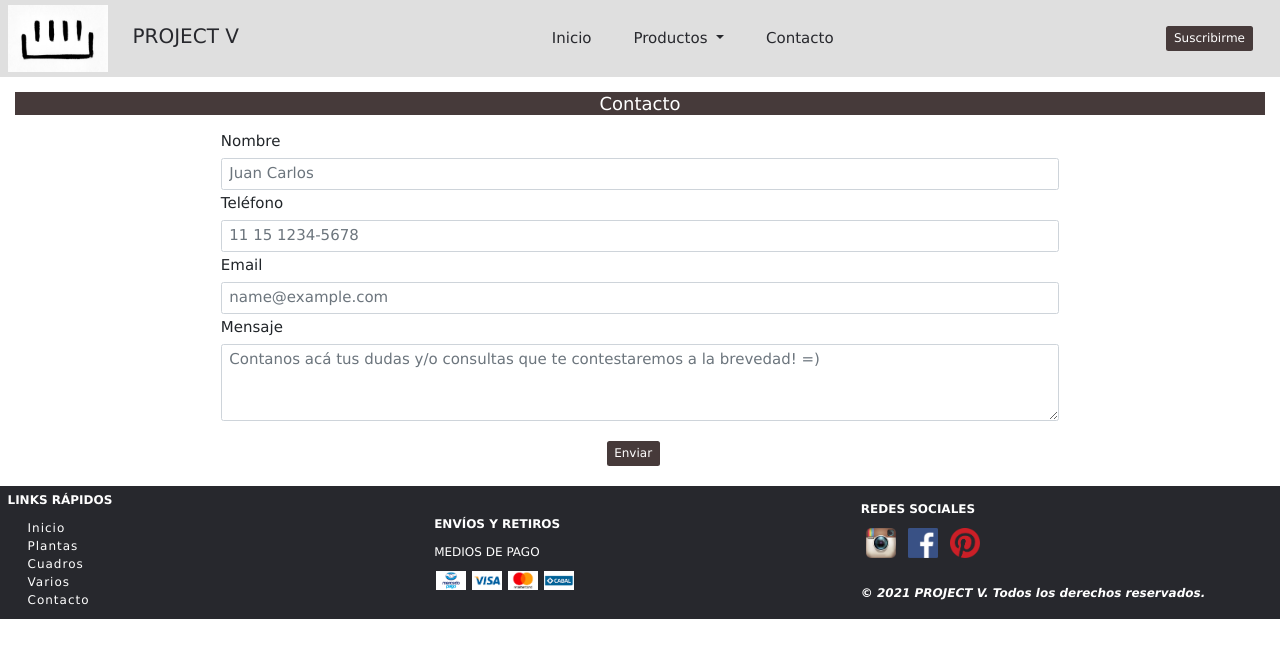
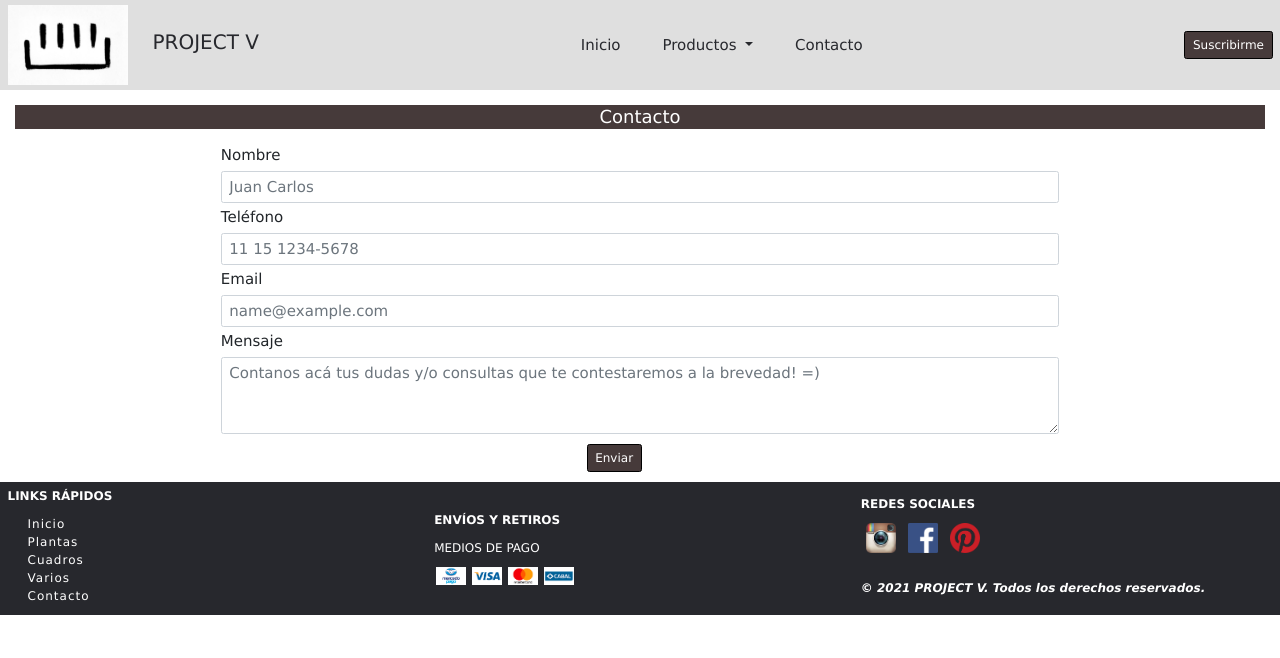
Before and after one commit to hfer90/Project-V, a website: page src/paginas/contacto.html in a window 1280 px wide. Drawn offline with nearby package versions, Linux system fonts and the light colour scheme.

Commit message:
css boton

```diff
--- a/scss/components/_header.scss
+++ b/scss/components/_header.scss
@@ -5,7 +5,7 @@
   }
 
 .logo-proj {
-    width: 100px;
+    width: 120px;
 }
 
 .h1-proj {
@@ -18,6 +18,9 @@
 @media screen and (max-width: 768px) {
   .h1-proj {
     display: none;
+  }
+  .logo-proj {
+    width: 100px;
   }
 }
 
@@ -87,13 +90,13 @@ background-color: nth($colors-proj, 5);
 .btn {
   background-color: nth($colors-proj, 4);
   color: nth($colors-proj, 2);
-  margin: 20px;
+
   display: block;
   font-size: nth($size-proj, 4);
-  border: 1px black;
+  border: 1.5px solid black;
 }
 .btn:hover {
   background-color: white;
   color: black;
-  border: 1px solid black;
+  border: 1.5px solid black;
 }
--- a/src/paginas/contacto.html
+++ b/src/paginas/contacto.html
@@ -104,7 +104,7 @@
     </div>
 
     <div class="d-grid gap-2 d-md-block col-1 mx-auto text-center m-3">
-      <button class="btn btn-dark" type="button">Enviar</button>
+      <button class="btn" type="button">Enviar</button>
     </div>
   </main>
   <!-- Fin del main -->
```
Also changed, not shown: css/style.css, 1 other file.
